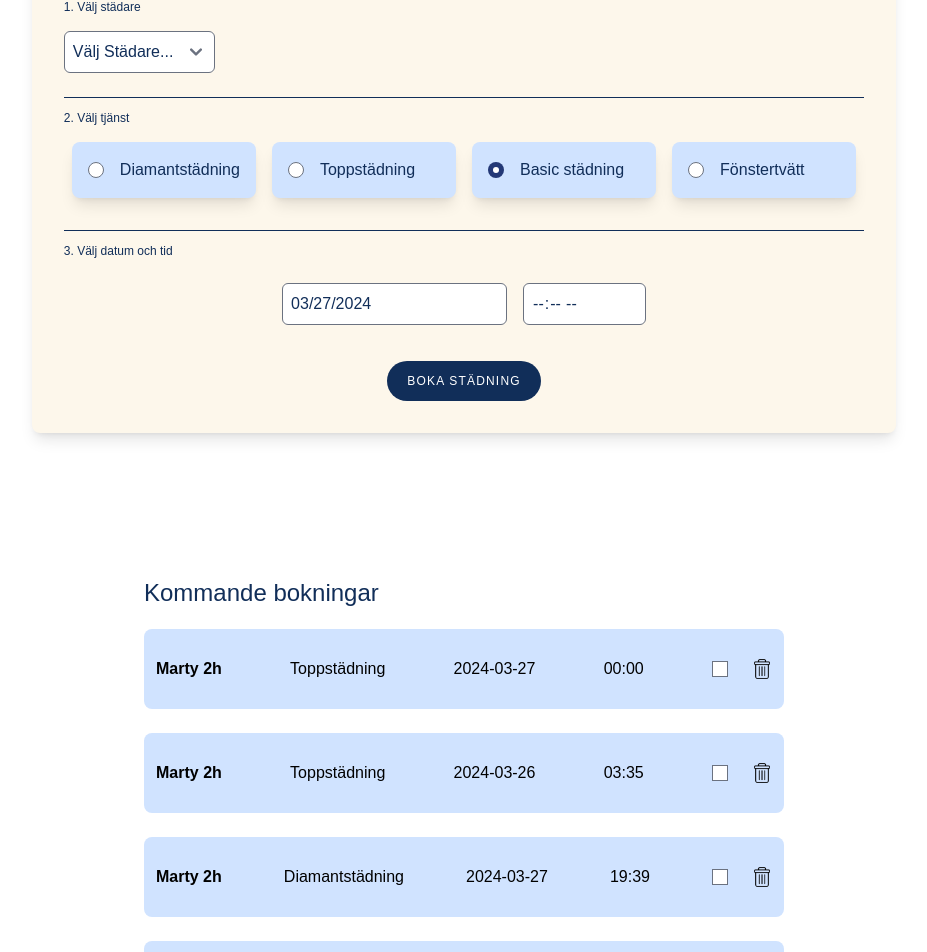
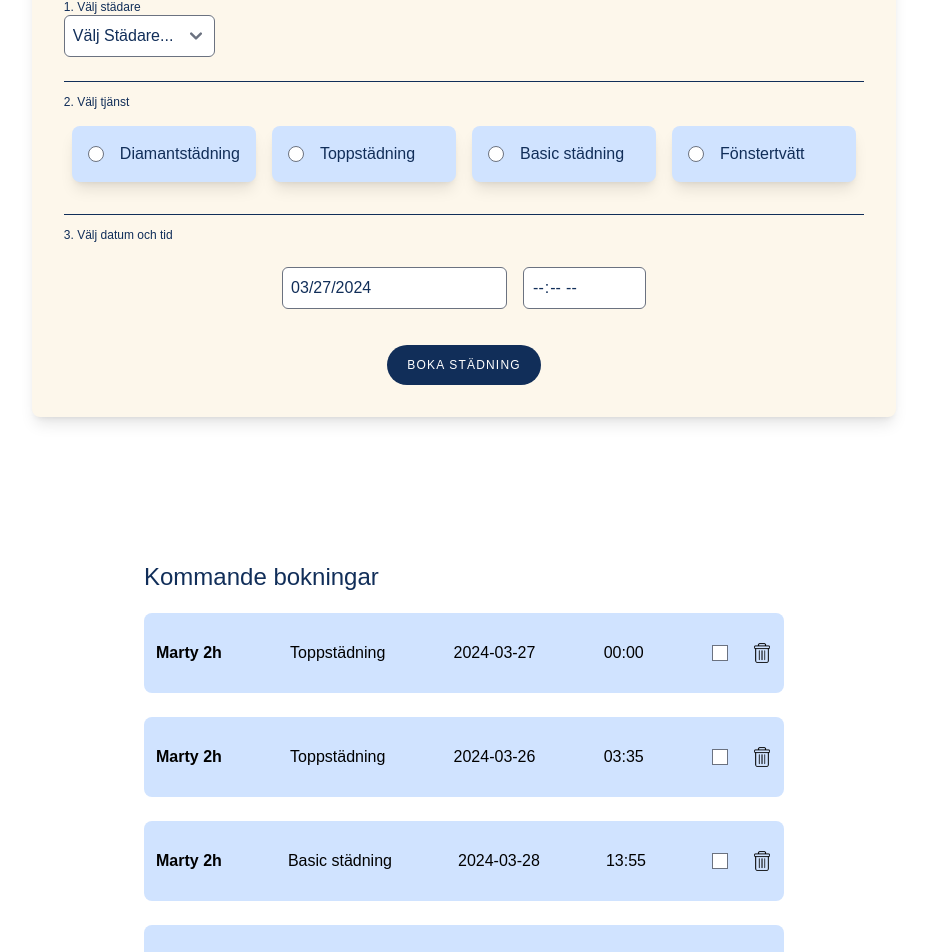
Before and after one commit to varamara/cleaning-service, a React (Vite) app in the folder cleaning-service-js-2/: page /booking in a window 1280 px wide. Shown: the part 277-1229 px from the top of the page, without its empty margins (176-1103 px from the left). Built offline with nearby package versions, Linux system fonts and the light colour scheme; data requests are answered from the project's data file; a web font is replaced by a local one.

Commit message:
Update booking form to give validation signals

```diff
--- a/cleaning-service-js-2/db.json
+++ b/cleaning-service-js-2/db.json
@@ -103,44 +103,24 @@
       "status": false
     },
     {
-      "id": "e2f83696-1591-484a-8947-d2ca0b0ed3ab",
+      "id": "0038cef0-a785-48b9-b125-4e18ba45067f",
       "userId": "8a125f4d-1d47-44c1-a227-ccb52c982c42",
       "customer": "8a125f4d-1d47-44c1-a227-ccb52c982c42",
-      "date": "2024-03-27T08:37:36.000Z",
-      "time": "19:39",
-      "grade": "Diamantstädning",
+      "date": "2024-03-28T02:52:17.000Z",
+      "time": "13:55",
+      "grade": "Basic städning",
       "cleaner": "Marty",
       "status": false
     },
     {
-      "id": "faf284dd-63a3-4859-93db-642405ad7206",
+      "id": "f2389d61-eee3-49a6-b456-6fd462f76f5a",
       "userId": "8a125f4d-1d47-44c1-a227-ccb52c982c42",
       "customer": "8a125f4d-1d47-44c1-a227-ccb52c982c42",
-      "date": "2024-03-26T08:46:59.310Z",
-      "time": "19:53",
-      "grade": "Diamantstädning",
-      "cleaner": "Marty",
+      "date": "2024-03-28T02:52:17.000Z",
+      "time": "13:55",
+      "grade": "Basic städning",
+      "cleaner": "Susie",
       "status": false
-    },
-    {
-      "id": "74444817-a7e6-4b96-abd9-213af9321f36",
-      "userId": "8a125f4d-1d47-44c1-a227-ccb52c982c42",
-      "customer": "8a125f4d-1d47-44c1-a227-ccb52c982c42",
-      "date": "2024-03-28T08:46:59.000Z",
-      "time": "19:53",
-      "grade": "Diamantstädning",
-      "cleaner": "Marty",
-      "status": false
-    },
-    {
-      "id": "e21e2a8b-c290-4231-923f-2c9c90c795c3",
-      "userId": "6511e950-945c-4c43-bc30-9f20e9895b8f",
-      "customer": "6511e950-945c-4c43-bc30-9f20e9895b8f",
-      "date": "2024-03-30T10:37:08.000Z",
-      "time": "14:37",
-      "grade": "Toppstädning",
-      "cleaner": "Susie",
-      "status": true
     }
   ]
 }
--- a/cleaning-service-js-2/src/components/bookingpagecomponents/BookingForm.tsx
+++ b/cleaning-service-js-2/src/components/bookingpagecomponents/BookingForm.tsx
@@ -7,7 +7,7 @@ import PrimaryButton from "../sharedcomponents/PrimaryButton";
 import { BookingContext } from "../../contexts/bookingContext/BookingProvider";
 import { RegistrationContext } from "../../contexts/registrationContext/RegistrationProvider";
 
-const BookingForm: React.FC= () => {
+const BookingForm: React.FC = () => {
   const { addBooking, cleaners, bookings } = useContext(BookingContext) as {
     addBooking: (booking: IBooking) => void;
     bookings: IBooking[];
@@ -16,19 +16,21 @@ const BookingForm: React.FC= () => {
   const { currentUser } = useContext(RegistrationContext) as {
     currentUser: {
       id: string;
-      bookings: IBooking[]};
+      bookings: IBooking[]
+    };
   }
 
   const [formValues, setFormValues] = useState<IBooking>({
     id: "",
     userId: "",
     cleaner: "",
-    grade: CleaningGrade.Basic,
+    grade: "",
     date: new Date(),
     time: "",
     customer: "",
     status: false,
   });
+
 
   const handleChange = (
     e: React.ChangeEvent<HTMLInputElement | HTMLSelectElement>
@@ -47,11 +49,15 @@ const BookingForm: React.FC= () => {
     }));
   };
 
+
+  const [isSubmitted, setIsSubmitted ] = useState<boolean>(false)
+
   const handleSubmit = async (e: React.FormEvent) => {
     e.preventDefault();
+    setIsSubmitted(true)
 
     if (!formValues.cleaner || !formValues.grade || !formValues.date || !formValues.time) {
-      alert("Please fill in all fields");
+      alert("Fyll i alla fält för att boka städning");
       return;
     }
 
@@ -90,9 +96,9 @@ const BookingForm: React.FC= () => {
             <fieldset className="border-b border-primaryBlue mb-3">
               <legend className="text-xs">1. Välj städare</legend>
               <select
-              className="border p-2 rounded-md my-4 mb-6 text-sm md:text-base"
-              name="cleaner"
-              onChange={handleChange}>
+                className={`border p-2 rounded-md my border-primaryOrange-4 mb-6 text-sm md:text-base ${isSubmitted && !formValues.cleaner ? "border-red-700" : ""}`}
+                name="cleaner"
+                onChange={handleChange}>
                 <option value="">Välj Städare...</option>
                 {cleaners.map((cleaner) => (
                   <option key={cleaner.id} value={cleaner.name}>
@@ -115,7 +121,7 @@ const BookingForm: React.FC= () => {
                     value={grade}
                     checked={formValues.grade === grade}
                     onChange={handleChange}
-                    className="appearance-none checked:bg-blue-900"
+                    className={`appearance-none checked:bg-blue-900 ${isSubmitted && !formValues.grade ? "border-2 border-red-700" : ""}`}
                   />
                   <span className="ml-4">{grade}</span>
                 </label>
@@ -133,11 +139,11 @@ const BookingForm: React.FC= () => {
                 name="time"
                 onChange={handleChange}
                 value={formValues.time}
-                className="border p-2 rounded-md my-4 mx-2 text-sm md:text-base"
+                className={`border p-2 rounded-md my-4 mx-2 text-sm md:text-base ${isSubmitted && !formValues.time ? "border-red-700" : ""} `}
               />
             </div>
             <div className="flex justify-center mt-5">
-              <PrimaryButton buttonText={"BOKA STÄDNING"}/>
+              <PrimaryButton buttonText={"BOKA STÄDNING"} />
             </div>
           </form>
         </div>
--- a/cleaning-service-js-2/src/contexts/bookingContext/BookingProvider.tsx
+++ b/cleaning-service-js-2/src/contexts/bookingContext/BookingProvider.tsx
@@ -5,7 +5,7 @@ import axios from "axios";
 // TODO funktionalitetr så bokningen som görs i gränssnittet kopplas till currentUser
 // TODO Ska inte gå att dubbelboka -----GJORD
 // TODO validering på login, registering och bokningsformulär --- Sebastian
-// TODO med CSS, landingpage och bookingpage -- Fixat startsidan så det ser bättre ut, utveckla senare om det finns tid
+// TODO med CSS, landingpage och bookingpage -- Fixat startsidan så det ser bättre ut, utveckla senare om det finns tid - fixat bookingpage. inte perfekt i liten mobilview.
 // TODO så man kommer till mina sidor via url mina-sidor när man är inloggad --- Mikah
 // TODO så att man bara kan välja halvtimmar inte minuter i bokningsformuläret
 // Hur gör man så att bokningen som görs kopplas till currentUser
```
